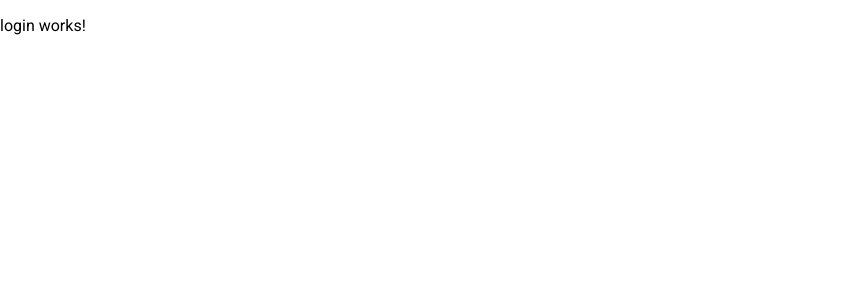
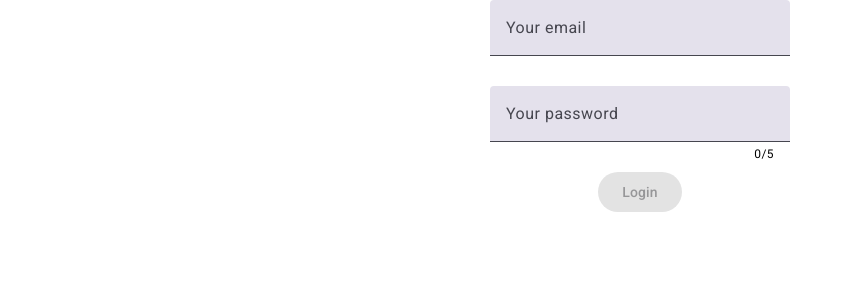
Before and after one commit to marcoLapiello/Angular-training-project---FitnessTracker, an Angular app: page /login in a window 1280 px wide. Shown: the top 300 px of the page, without its empty margins (0-852 px from the left). Built offline with nearby package versions, Linux system fonts and the light colour scheme.

Commit message:
Login component - styled

```diff
--- a/src/app/auth/login/login.component.html
+++ b/src/app/auth/login/login.component.html
@@ -1 +1,38 @@
-<p>login works!</p>
+<section>
+    <form #form="ngForm" (submit)="onSubmit(form)">
+      <mat-form-field>
+        <input
+          type="email"
+          matInput
+          placeholder="Your email"
+          ngModel
+          name="email"
+          required
+          email
+          #emailInput="ngModel"
+        />
+        @if (emailInput.hasError('required')) {
+        <mat-error>This field can not be empty</mat-error>
+        } @if (emailInput.hasError('email')) {
+        <mat-error>Please enter a valid email address</mat-error>
+        }
+      </mat-form-field>
+      <mat-form-field>
+        <input
+          type="password"
+          matInput
+          placeholder="Your password"
+          ngModel
+          name="password"
+          required
+          minlength="5"
+          #pwInput="ngModel"
+        />
+        <mat-hint align="end">{{ pwInput.value?.length || 0 }}/5</mat-hint>
+        @if (pwInput.value?.length < 5) {
+        <mat-error>Password must be at least 5 characters long</mat-error>
+        }
+      </mat-form-field>
+      <button type="submit" mat-raised-button [disabled]="form.invalid">Login</button>
+  </form>
+</section>
--- a/src/app/auth/login/login.component.scss
+++ b/src/app/auth/login/login.component.scss
@@ -0,0 +1,21 @@
+section {
+    display: flex;
+    justify-content: center;
+
+
+
+    form {
+        width: 300px;
+        display: flex;
+        flex-direction: column;
+        justify-content: center;
+        align-items: center;
+        gap: 10px;
+
+        mat-form-field {
+            width: 100%;
+        }
+
+
+    }
+}
--- a/src/app/auth/login/login.component.ts
+++ b/src/app/auth/login/login.component.ts
@@ -1,11 +1,17 @@
 import { Component } from '@angular/core';
+import { MatFormFieldModule } from '@angular/material/form-field';
+import { MatInputModule } from '@angular/material/input';
+import { MatButtonModule } from '@angular/material/button';
+import { FormsModule, NgForm } from '@angular/forms';
 
 @Component({
   selector: 'app-login',
-  imports: [],
+  imports: [MatFormFieldModule, MatInputModule, MatButtonModule, FormsModule],
   templateUrl: './login.component.html',
   styleUrl: './login.component.scss'
 })
 export class LoginComponent {
-
+  onSubmit(form: NgForm) {
+    console.log(form);
+  }
 }
--- a/src/app/auth/signup/signup.component.html
+++ b/src/app/auth/signup/signup.component.html
@@ -56,6 +56,6 @@
     </mat-checkbox>
 
 
-    <button type="submit" mat-raised-button color="">Submit</button>
+    <button type="submit" mat-raised-button [disabled]="form.invalid">Submit</button>
   </form>
 </section>
--- a/src/app/auth/signup/signup.component.scss
+++ b/src/app/auth/signup/signup.component.scss
@@ -1,8 +1,7 @@
 section {
+    display: flex;
+    justify-content: center;
 
-    display: flex;
-
-    justify-content: center;
 
 
     form {
@@ -11,6 +10,7 @@ section {
         flex-direction: column;
         justify-content: center;
         align-items: center;
+        gap: 10px;
 
         mat-form-field {
             width: 100%;
```
